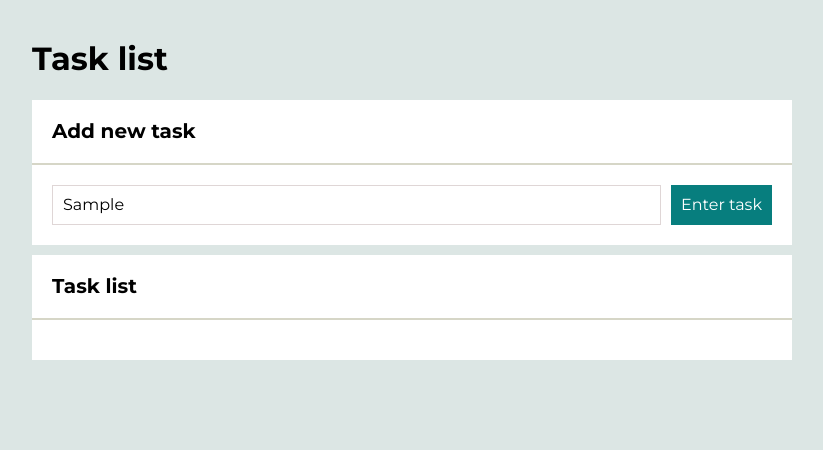
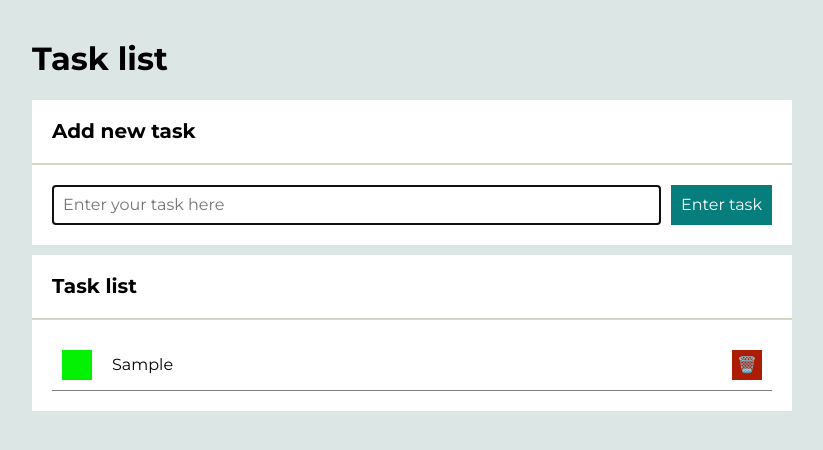
Before and after one commit to ParvinaOdinaeva/6-and-7-homepages_git, a plain HTML site: page index.html in a window 1280 px wide. Both pictures are taken after typing "Sample" into the empty fields and a click on the button "Enter task". Shown: the whole page, without its empty margins (228-1051 px from the left). Drawn offline with nearby package versions, Linux system fonts and the light colour scheme.

Commit message:
html & js codes corrected

```diff
--- a/index.html
+++ b/index.html
@@ -26,13 +26,13 @@
 <body class="bodyContainer">
 
  <main class="mainContainer">
-  <header><h1 class="header">Task list</h1></header>
+  <header><h1>Task list</h1></header>
 
   <section class="section">
    <h2 class="section__header">Add new task</h2>
    <div class="section__body">
     <form class="form js-form">
-     <input class="form__input js-input" type="text" name="task">
+     <input class="form__input js-input" type="text" name="task" placeholder="Enter your task here" required>
      <button class="form__button">Enter task</button>
     </form>
    </div>
@@ -41,7 +41,9 @@
   <section class="section">
    <h2 class="section__header">Task list</h2>
    <div class="section__body">
-    <ul class="tasks js-list"></ul>
+    <ul class="tasks js-list">
+      <li class="tasks__item js-task"></li>
+    </ul>
    </div>
   </section>
  </main>
--- a/js/script.js
+++ b/js/script.js
@@ -1,42 +1,62 @@
 {
   const tasks = [];
 
-  const removeTask = (taskIndex) => {
-    tasks.splice(taskIndex, 1);
+  const removeTask = (index) => {
+    tasks.splice(index, 1);
     render();
   };
 
-  const toggleTaskDone = (taskIndex) => {
-    tasks[taskIndex].done = !tasks[taskIndex].done;
+  const toggleTaskDone = (index) => {
+    tasks[index].done = !tasks[index].done;
     render();
   };
 
   const addNewTask = (newTaskContent) => {
-    tasks.push({ content: newTaskContent });
+    tasks.push({
+      content: newTaskContent,
+     });
     render();
   };
 
   const removeEvents = () => {
     const removeButtons = document.querySelectorAll(".js-listItemRemoveButton");
-    removeButtons.forEach((removeButton, taskIndex) => {
+    removeButtons.forEach((removeButton, index) => {
       removeButton.addEventListener("click", () => {
-        removeTask(taskIndex);
+        removeTask(index);
       });
     });
   };
 
   const doneEvents = () => {
     const toggleDoneButtons = document.querySelectorAll(".js-listItemDone");
-    toggleDoneButtons.forEach((toggleDoneButton, taskIndex) => {
+    toggleDoneButtons.forEach((toggleDoneButton, index) => {
       toggleDoneButton.addEventListener("click", () => {
-        toggleTaskDone(taskIndex);
+        toggleTaskDone(index);
       });
     });
   };
 
+
+  const render = () => {
+    let htmlString = "";
+
+    for (const task of tasks) {
+      htmlString += `
+      <li class="tasks__item js-task">
+      <button class="tasks__button tasks__button--done js-listItemDone">${task.done ? "✔" : ""}</button>
+      <span class="tasks__content${task.done ? " tasks__content--done" : ""}">${task.content}</span>
+      <button class="tasks__button tasks__button--remove js-listItemRemoveButton">🗑️</button>
+      </li>`;
+    }
+    document.querySelector(".js-list").innerHTML = htmlString;
+    removeEvents();
+    doneEvents();
+  };
+
+
   const onFormSubmit = (event) => {
     event.preventDefault();
-    const newTaskElement = document.querySelector(".js-input").value.trim();
+    const newTaskElement = document.querySelector(".js-input");
     const newTaskContent = newTaskElement.value.trim();
 
     if (newTaskContent !== "") {
@@ -46,21 +66,7 @@
     newTaskElement.focus();
   };
 
-  const render = () => {
-    let htmlString = "";
 
-    for (const task of tasks) {
-      htmlString += `
-      <li class="tasks__item js-list">
-      <button class="tasks__button tasks__button--done js-listItemDone">${task.done ? "✔" : ""}</button>
-      <span class="tasks__content ${ task.done ? " tasks__content--done" : "" }>${task.content}</span>
-      <button class="tasks__button tasks__button--remove js-listItemRemoveButton">🗑️</button>
-      </li>`;
-    }
-    document.querySelector(".js-list").innerHTML = htmlString;
-    removeEvents();
-    doneEvents();
-  };
 
   const init = () => {
     render();
```
